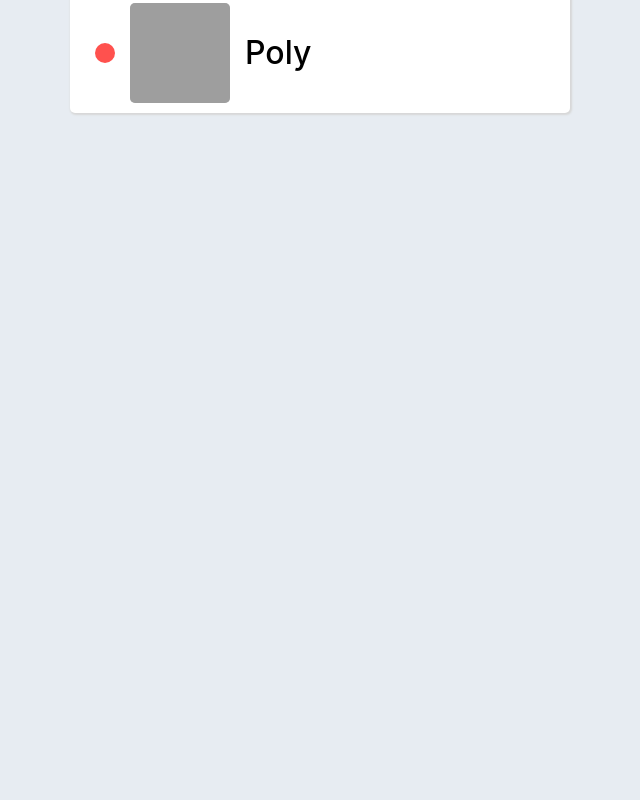
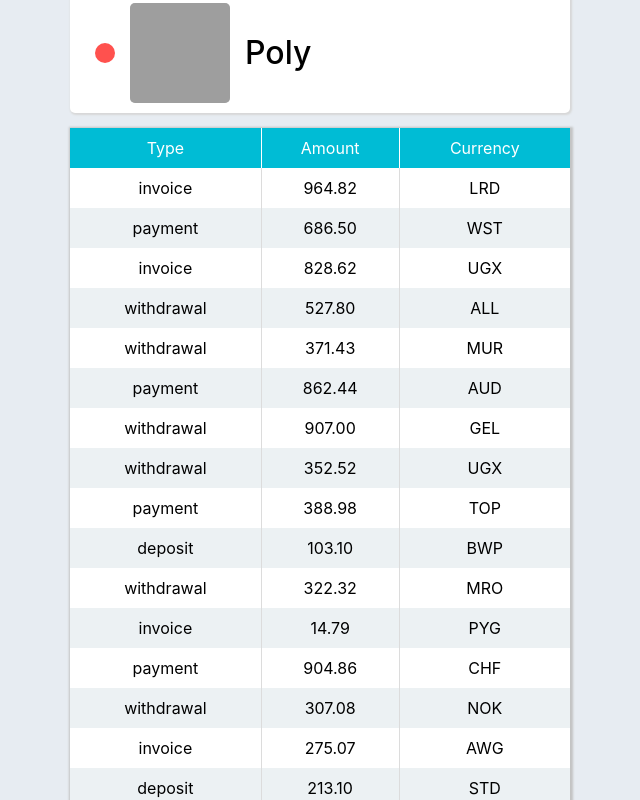
Before and after one commit to andreasrukom19/goit-react-hw-01-components, a React (Create React App) app: page / in a window 1280 px wide. Shown: the part 1400-2200 px from the top of the page, without its empty margins (320-960 px from the left). Before the commit the page ends 1528 px from the top, so only its background shows below. Built offline with nearby package versions, Linux system fonts and the light colour scheme; grey boxes are pictures that could not be loaded.

Commit message:
Update App.jsx

```diff
--- a/src/components/App.jsx
+++ b/src/components/App.jsx
@@ -4,6 +4,8 @@ import data from './Statistics/data.json';
 import { Statistics } from './Statistics/Statistics';
 import friends from './FriendList/friends.json';
 import { FriendList } from './FriendList/FriendList';
+import transactions from './TransactionsHistory/transactions.json';
+import { TransactionsHistory } from './TransactionsHistory/TransactionsHistory';
 
 export const App = () => {
   return (
@@ -17,6 +19,7 @@ export const App = () => {
       />
       <Statistics title="Upload stats" stats={data} />
       <FriendList friends={friends} />
+      <TransactionsHistory transactions={transactions} />
     </div>
   );
 };
```
